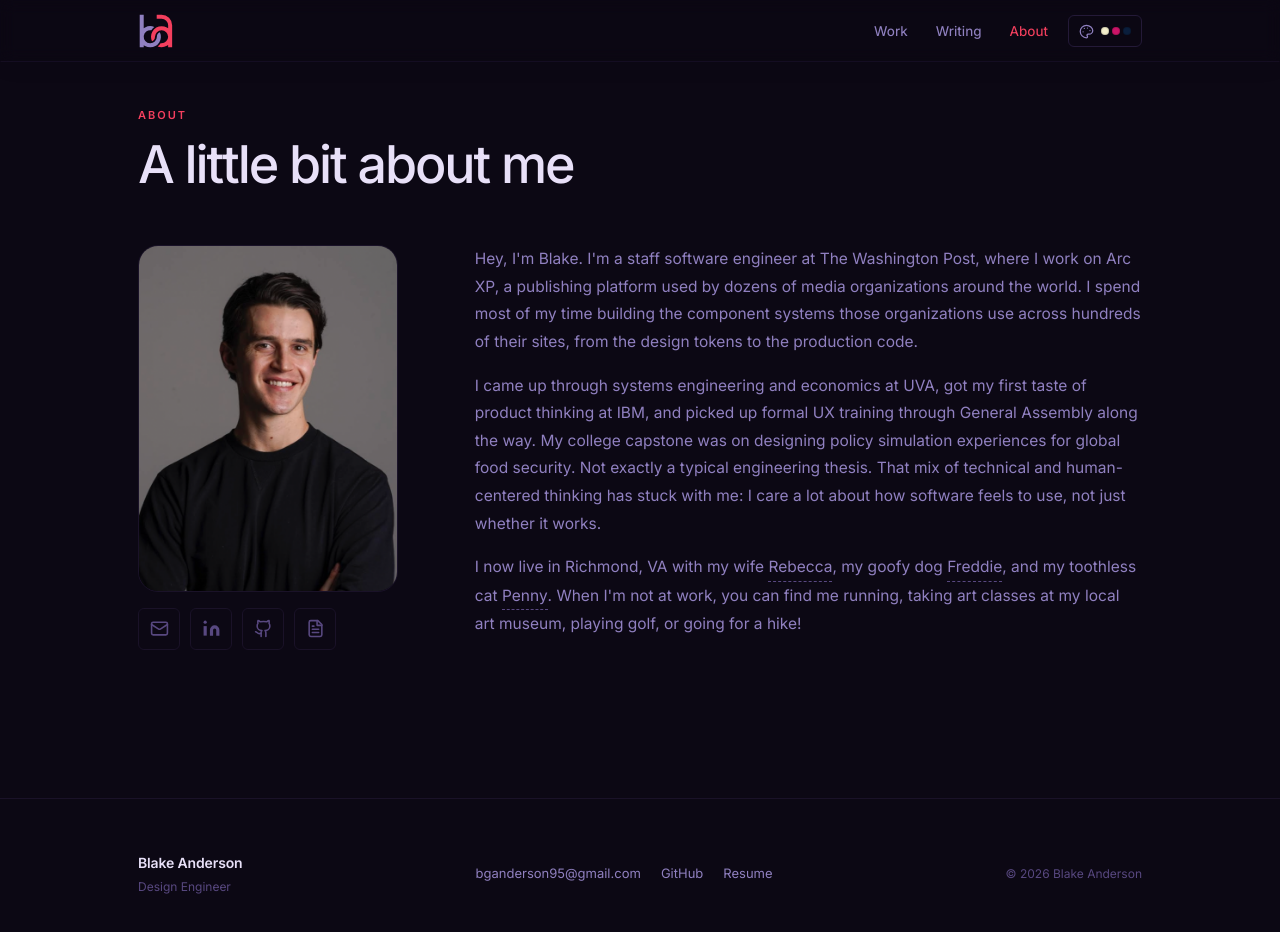
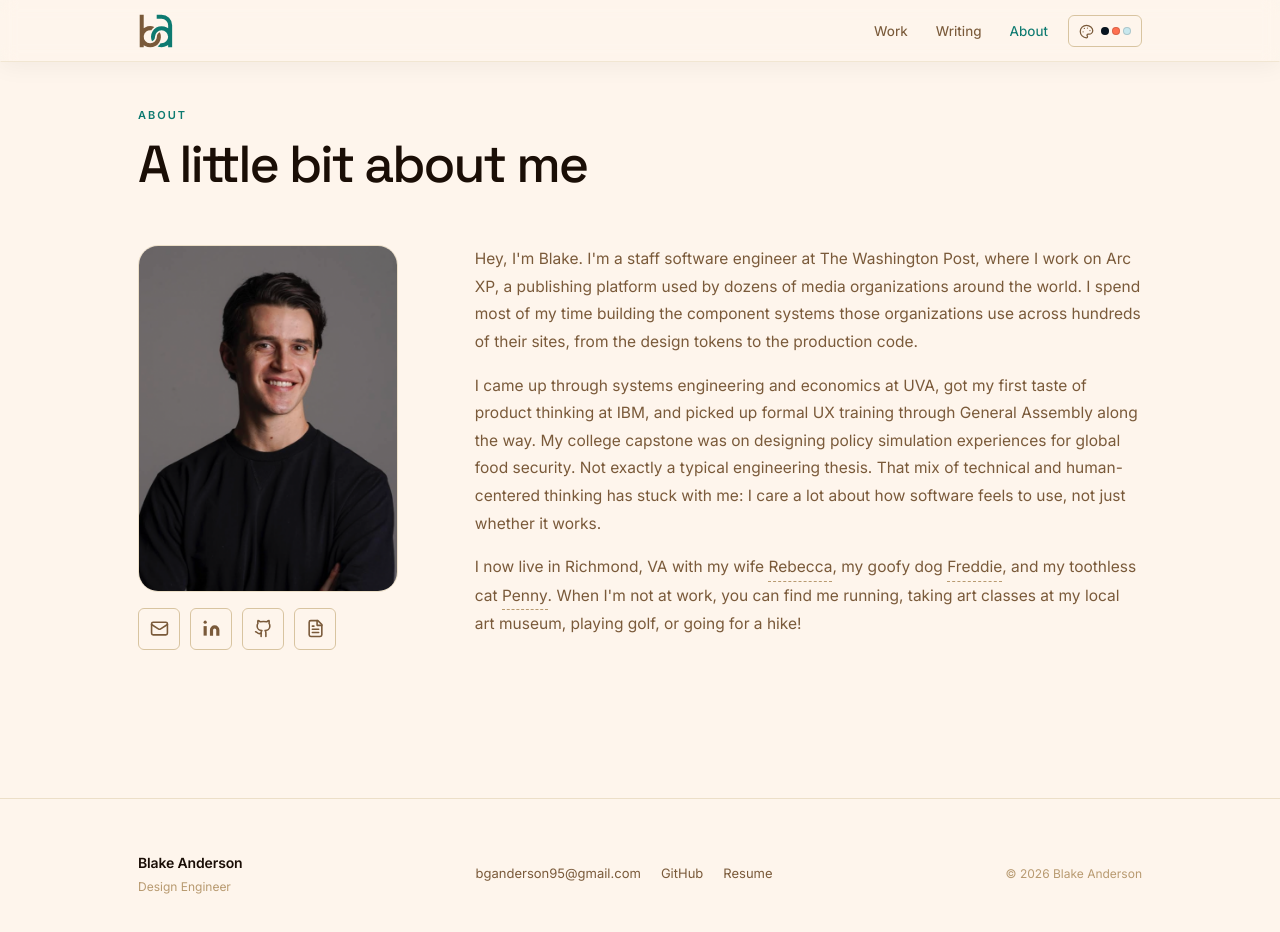
Before and after one commit to bganderson95/Blake-portfolio, a React (Vite) app: page /about in a window 1280 px wide. Shown: the top 932 px of the page. Built offline with nearby package versions, Linux system fonts and the light colour scheme.

Commit message:
updated styles/font

```diff
--- a/index.html
+++ b/index.html
@@ -16,7 +16,7 @@
     <link rel="preconnect" href="https://fonts.googleapis.com" />
     <link rel="preconnect" href="https://fonts.gstatic.com" crossorigin />
     <link
-      href="https://fonts.googleapis.com/css2?family=Inter:ital,opsz,wght@0,14..32,300..700;1,14..32,300..700&display=swap"
+      href="https://fonts.googleapis.com/css2?family=Inter:ital,opsz,wght@0,14..32,300..700;1,14..32,300..700&family=Space+Grotesk:wght@400..700&display=swap"
       rel="stylesheet"
     />
     <meta
--- a/src/components/Nav.tsx
+++ b/src/components/Nav.tsx
@@ -4,13 +4,15 @@ import { type Theme } from "../data/themes";
 import { useTheme } from "../hooks/useTheme";
 import { PaletteIcon } from "./PaletteIcon";
 
+/* Listed in THEMES order (see data/themes.ts) — purely for readability; this
+   is a lookup, the cycle order comes from THEMES itself. */
 const THEME_PREVIEWS: Record<Theme, [string, string, string]> = {
-  sifnos:  ["#fef5ec", "#0d7a70", "#1a0e06"],
-  ursula:  ["#0c0814", "#f43f5e", "#e8e0f8"],
-  curacao: ["#f3eecc", "#cc1468", "#0a1e3c"],
-  wahoowa: ["#071520", "#ff7050", "#c8e8ee"],
+  sifnos:      ["#fef5ec", "#0d7a70", "#1a0e06"],
+  wahoowa:     ["#071520", "#ff7050", "#c8e8ee"],
+  curacao:     ["#f3eecc", "#cc1468", "#0a1e3c"],
+  ewok:        ["#0e0a06", "#e8780a", "#f5ede0"],
   snowspeeder: ["#e6eff9", "#d47010", "#091828"],
-  ewok:        ["#0e0a06", "#e8780a", "#f5ede0"],
+  ursula:      ["#0c0814", "#f43f5e", "#e8e0f8"],
 };
 
 function Logo() {
--- a/src/data/skills.ts
+++ b/src/data/skills.ts
@@ -1,11 +1,3 @@
-export const skills = [
-  "Figma",
-  "React",
-  "TypeScript",
+export const skills = ["Figma", "Design Systems", "CSS", "Animations", "React"];
 
-  "Design Systems",
-  "CSS",
-  "AI prototyping",
-  "Animations",
-  "Accessibility",
-];
+// Figma, Design Systems, CSS, Animations, React, TypeScript
--- a/src/data/themes.ts
+++ b/src/data/themes.ts
@@ -1,10 +1,12 @@
+/* Order matters: the Nav's theme button cycles through this list in order,
+   and the first entry is the default a first-time visitor sees. */
 export const THEMES = [
   "sifnos",
+  "wahoowa",
+  "curacao",
+  "ewok",
+  "snowspeeder",
   "ursula",
-  "curacao",
-  "wahoowa",
-  "snowspeeder",
-  "ewok",
 ] as const
 
 export type Theme = (typeof THEMES)[number]
--- a/src/hooks/useTheme.ts
+++ b/src/hooks/useTheme.ts
@@ -30,9 +30,11 @@ function persist(theme: Theme) {
 }
 
 /* Applied at import time so the theme is on <html> before first paint —
-   a random one on a first visit, the saved one after that. */
+   the default (first in THEMES) on a first visit, the saved one after that.
+   Deliberately not random: every first-time visitor should see the same
+   site, and the theme they pick afterwards is the one that persists. */
 let current: Theme = (() => {
-  const theme = read() ?? THEMES[Math.floor(Math.random() * THEMES.length)]
+  const theme = read() ?? THEMES[0]
   persist(theme)
   document.documentElement.setAttribute("data-theme", theme)
   return theme
--- a/src/index.css
+++ b/src/index.css
@@ -15,8 +15,17 @@
   --clr-accent: #0d7a70;
   --clr-accent-bg: rgba(13, 122, 112, 0.08);
 
+  /* Accent pulled toward the theme's own ink, for small text on an accent
+     tint. The raw accent is too light for 12px type in several themes
+     (snowspeeder hit 2.7:1); this keeps the hue but clears 4.5:1 in all six.
+     Defined once — it re-resolves per theme because the inputs do. */
+  --clr-accent-ink: color-mix(in srgb, var(--clr-accent) 62%, var(--clr-text-1));
+
   /* Typography */
   --font-sans: "Inter", ui-sans-serif, system-ui, -apple-system, sans-serif;
+  /* Display face for headings only; body copy stays on --font-sans. Point
+     this at var(--font-sans) to revert everything in one line. */
+  --font-display: "Space Grotesk", "Inter", ui-sans-serif, system-ui, sans-serif;
   --font-mono: ui-monospace, "Cascadia Code", "Source Code Pro", monospace;
 
   /* Layout */
@@ -195,6 +204,7 @@ h1,
 h2,
 h3 {
   margin: 0;
+  font-family: var(--font-display);
   font-weight: 500;
   line-height: 1.1;
   letter-spacing: -0.03em;
@@ -338,8 +348,8 @@ section[id] {
   width: 42px;
   height: 42px;
   border-radius: var(--r-sm);
-  border: 1px solid var(--clr-border);
-  color: var(--clr-text-3);
+  border: 1px solid var(--clr-border-2);
+  color: var(--clr-text-2);
   transition:
     border-color 0.15s,
     color 0.15s,
@@ -754,9 +764,11 @@ section[id] {
      low and let the tray overflow and clip. */
   grid-template-columns: minmax(212px, 1.35fr) minmax(190px, 1fr);
   gap: 16px;
-  /* Slightly more above than below: the code block's leading makes its first
-     line sit visually low, so even padding reads as top-heavy. */
-  padding: 30px 20px 16px;
+  /* Generous vertical padding does the work of closing the gap between this
+     panel and the taller copy column beside it. Slightly more above than
+     below: the code block's leading makes its first line sit visually low,
+     so even padding reads as top-heavy. */
+  padding: 56px 20px 46px;
 }
 
 /* Below this the code column drops under ~250px and `border-radius:
@@ -766,6 +778,19 @@ section[id] {
 @container (max-width: 500px) {
   .hero-stage-body {
     grid-template-columns: 1fr;
+    /* Stacked, the panel is tall enough on its own — the extra vertical
+       padding above exists only to balance the copy column beside it, which
+       isn't beside it any more. */
+    padding: 34px 20px 30px;
+  }
+}
+
+/* Same reasoning for the hero's own stacking point: once the copy column sits
+   above the panel rather than beside it, there's no column to balance, and
+   the tall padding would just push the hero past a short viewport. */
+@media (max-width: 900px) {
+  .hero-stage-body {
+    padding: 34px 20px 30px;
   }
 }
 
@@ -775,7 +800,10 @@ section[id] {
   margin: 0;
   font-family: var(--font-mono);
   font-size: 11.5px;
-  line-height: 1.8;
+  /* A touch airier than the 1.8 it started at, without touching font-size,
+     which would change the longest line's width and reopen the wrapping
+     problem. */
+  line-height: 1.95;
   color: var(--clr-text-2);
   white-space: pre-wrap;
   overflow-wrap: break-word;
@@ -789,7 +817,7 @@ section[id] {
    they need no fade — but each one always occupies its row from the start,
    which keeps the block from reflowing as it fills in. */
 .hero-code-token {
-  min-height: 1.8em;
+  min-height: 1.95em;
 }
 
 /* The line lights up the moment it finishes typing — which is the same
@@ -1265,7 +1293,7 @@ section[id] {
   padding: 4px 11px;
   border-radius: var(--r-full);
   background: var(--clr-accent-bg);
-  color: var(--clr-accent);
+  color: var(--clr-accent-ink);
   white-space: nowrap;
 }
 
@@ -1275,7 +1303,7 @@ section[id] {
   padding: 4px 11px;
   border-radius: var(--r-full);
   background: var(--clr-surface);
-  color: var(--clr-text-3);
+  color: var(--clr-text-2);
   border: 1px solid var(--clr-border);
   white-space: nowrap;
 }
@@ -1359,7 +1387,7 @@ section[id] {
   padding: 3px 9px;
   border-radius: var(--r-full);
   background: var(--clr-accent-bg);
-  color: var(--clr-accent);
+  color: var(--clr-accent-ink);
   margin-bottom: 10px;
 }
 
```
